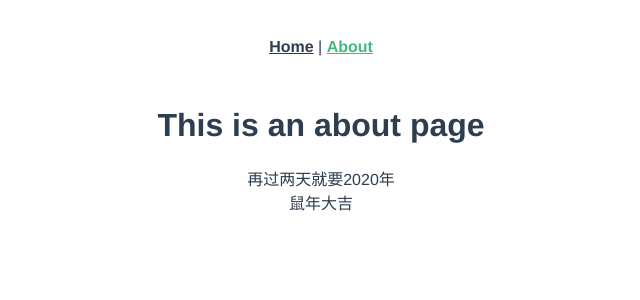
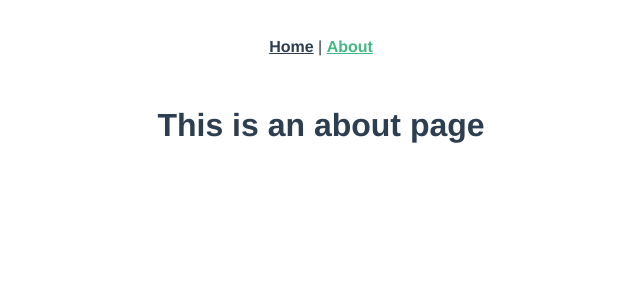
Before and after one commit to wjq666666/vueInduction, a Vue app: page /about in a window 1280 px wide. Shown: the top 300 px of the page, without its empty margins (319-959 px from the left). Built offline with nearby package versions, Linux system fonts and the light colour scheme.

Commit message:
wjq/test2

```diff
--- a/src/views/About.vue
+++ b/src/views/About.vue
@@ -1,7 +1,5 @@
 <template>
   <div class="about">
     <h1>This is an about page</h1>
-    <div>再过两天就要2020年</div>
-    <div>鼠年大吉</div>
   </div>
 </template>
--- a/src/views/Home.vue
+++ b/src/views/Home.vue
@@ -2,9 +2,6 @@
   <div class="home">
     <img alt="Vue logo" src="../assets/logo.png">
     <HelloWorld msg="Welcome to Your Vue.js App"/>
-    <div>This is home page</div>
-    <div>再过两天就要2020年</div>
-    <div>鼠年大吉</div>
   </div>
 </template>
 
```
